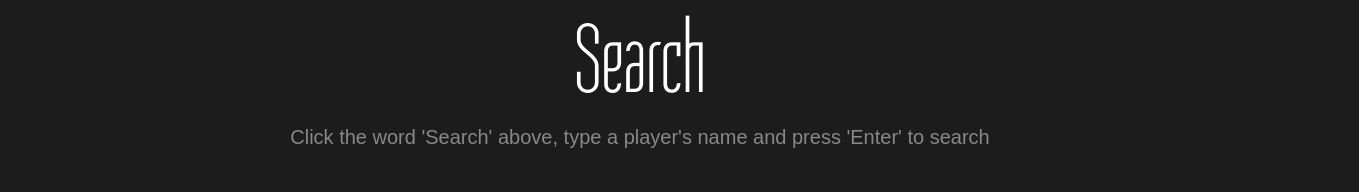
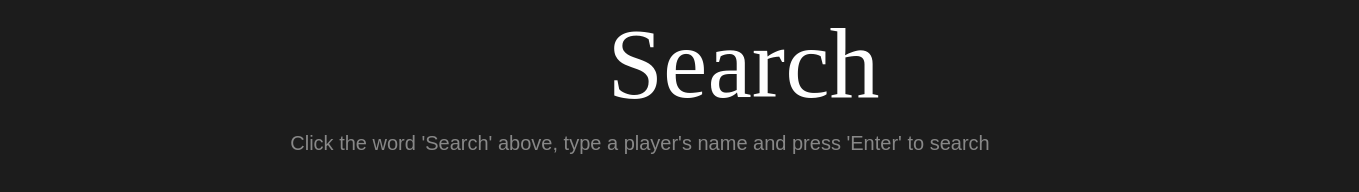
Before and after one commit to Ank209/RuneData, a plain HTML site: page index.html in a window 1280 px wide. Shown: the whole page, 1359 px wide, since content can reach past the window. Drawn offline with Linux system fonts and the light colour scheme.

Commit message:
Faster Font Loading
-Text shouldn't glitch out when you first load the page

```diff
--- a/assets/runestyle.css
+++ b/assets/runestyle.css
@@ -1,7 +1,7 @@
-@font-face {
+/*@font-face {
     font-family: 'Tulpen One';
     src: url(tulpen.ttf);
-}
+}*/
 
 html {
    margin:0;
@@ -76,7 +76,7 @@ textarea:focus, input:focus{
     color: white;
     background-color: #1C1C1C;
     font-size: 100px;
-    font-family: 'Tulpen One', cursive;
+    font-family: 'Tulpen One';
     border: none;
     text-align: center;
 }
--- a/index.html
+++ b/index.html
@@ -3,6 +3,7 @@
 
 <head>
     <title>Ankh's RuneData</title>
+    <link href='assets/tulpen.ttf' rel='stylesheet' type='text/css'>
     <link rel="stylesheet" type="text/css" href="assets/runestyle.css"></link>
     <script type="text/javascript" src="assets/js/jquery-3.3.1.js"></script>
     <script type="text/javascript" src="assets/js/tinysort.js"></script>
```
